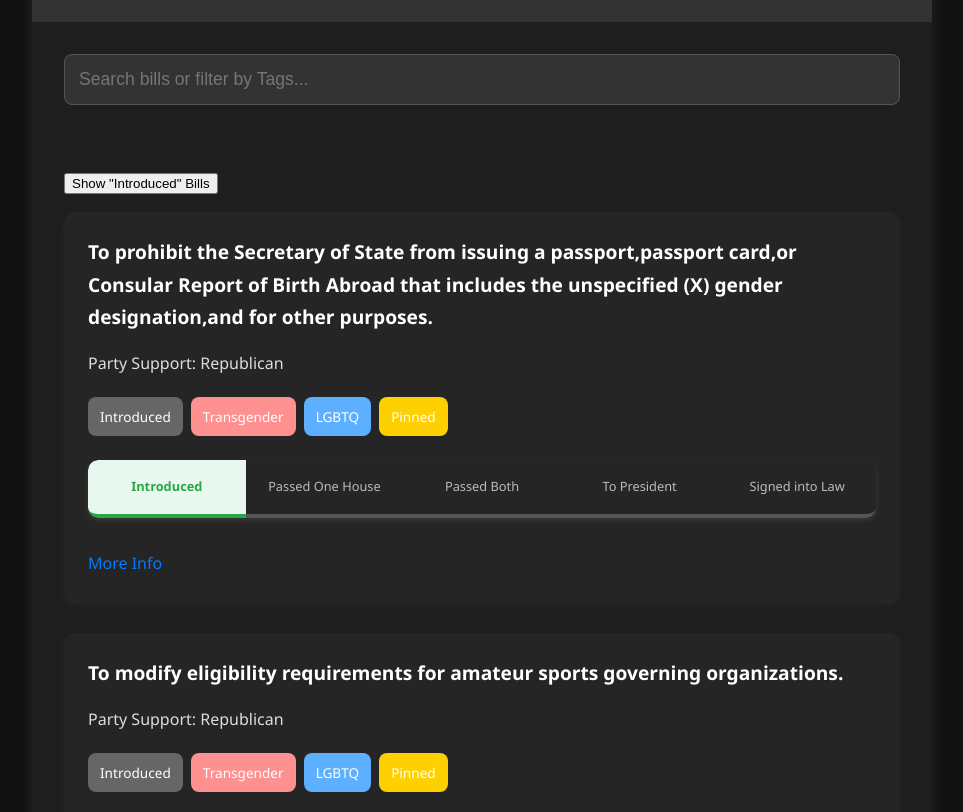
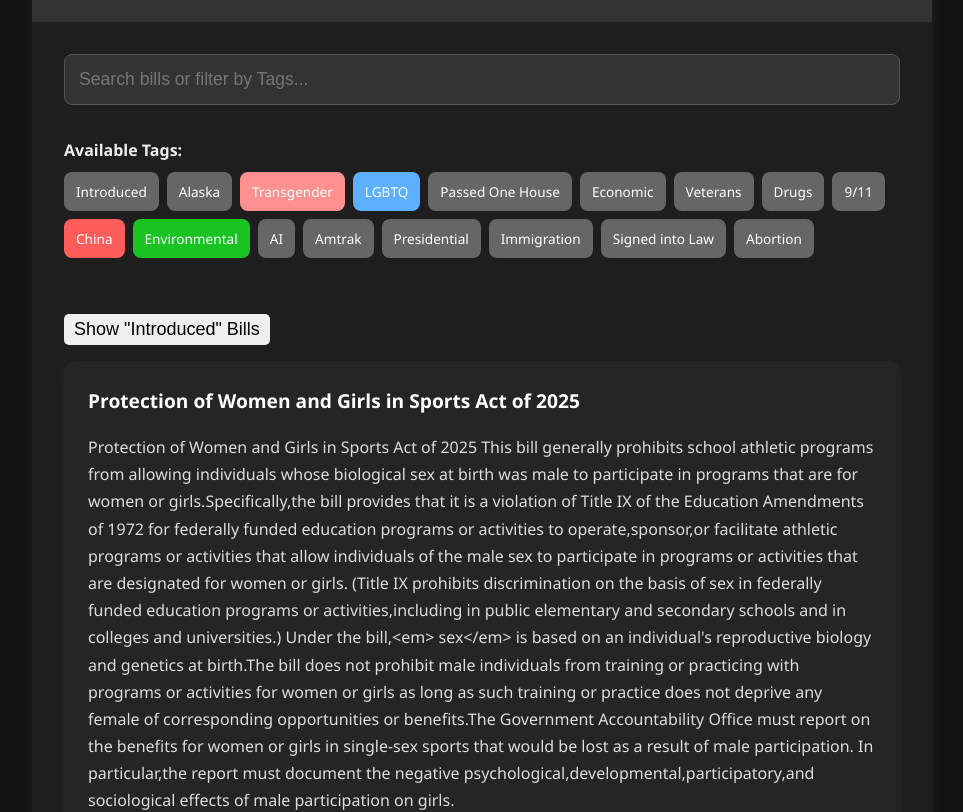
Before and after one commit to GeneVat/congress, a React (Vite) app: page / in a window 1280 px wide. Shown: the part 140-952 px from the top of the page, without its empty margins (158-1121 px from the left). Built offline with nearby package versions, Linux system fonts and the light colour scheme.

Commit message:
UI update

```diff
--- a/src/App.css
+++ b/src/App.css
@@ -428,4 +428,16 @@
     font-size: 0.7rem;
     padding: 0.5rem;
   }
+
 }
+.available-tags{
+margin-bottom: 1.5rem;
+}
+.toggle-button {
+  font-size: 18px; /* Adjust font size to make the text larger */
+  padding: 5px 10px; /* Increase padding to make the button bigger */
+  border: none; /* Remove border */
+  border-radius: 5px; /* Optional: make the corners rounded */
+  cursor: pointer; /* Change cursor on hover */
+  transition: background-color 0.3s ease; /* Smooth color change on hover */
+}
--- a/src/App.jsx
+++ b/src/App.jsx
@@ -7,22 +7,24 @@
   const [bills, setBills] = useState([]);
   const [searchInput, setSearchInput] = useState('');
   const [filterChips, setFilterChips] = useState([]);
-  const [availableFilters, setAvailableFilters] = useState([]);
   const [availableTags, setAvailableTags] = useState([]);
   const [showIntroduced, setShowIntroduced] = useState(false); // For toggling "Introduced" tags
   const [currentPage, setCurrentPage] = useState(1);
   const [billsPerPage] = useState(20); // Number of bills to show per page
   const steps = billsData.getSteps();
 
+  // Hardwired tags that should not show up or be selectable
+  const excludedTags = ['Pinned']; // Add tags that should be hidden here
+
   useEffect(() => {
     const getBills = async () => {
       await fetchBills();
       setBills(billsData.getBills());
 
-      // Extract all unique tags from the bills
+      // Extract all unique tags from the bills, excluding hardwired tags
       const allTags = billsData.getBills().reduce((acc, bill) => {
         bill.tags.forEach(tag => {
-          if (!acc.includes(tag)) {
+          if (!acc.includes(tag) && !excludedTags.includes(tag)) {
             acc.push(tag);
           }
         });
@@ -46,13 +48,13 @@
     setSearchInput(event.target.value);
   };
 
+  // Updated filter logic to ensure all filters must be met
   const filteredBills = bills.filter((bill) => {
     const matchesSearchTerm = bill.title.toLowerCase().includes(searchInput.toLowerCase()) ||
       bill.summary.toLowerCase().includes(searchInput.toLowerCase());
 
-    const matchesFilters = filterChips.length === 0 ||
-      filterChips.includes(bill.filter) ||
-      bill.tags.some(tag => filterChips.includes(tag));
+    // Check if bill has all selected filter tags
+    const matchesFilters = filterChips.length === 0 || filterChips.every(chip => bill.tags.includes(chip));
 
     // Ensure pinned bills are always shown, even if Introduced is hidden
     const matchesIntroducedTag = (showIntroduced || !bill.tags.includes('Introduced')) || bill.tags.includes('Pinned');
@@ -63,7 +65,7 @@
   const getFilteredSuggestions = () => {
     const inputValue = searchInput.trim().toLowerCase();
     const inputLength = inputValue.length;
-    return inputLength === 0 ? [] : [...availableFilters, ...availableTags].filter(
+    return inputLength === 0 ? [] : availableTags.filter(
       (filter) => filter.toLowerCase().slice(0, inputLength) === inputValue
     );
   };
@@ -78,10 +80,20 @@
   };
 
   // Sort the bills such that pinned ones are at the top
+  // Pinned bills are still at the top but now we sort by the `steps` order for all bills
   const sortedBills = filteredBills.sort((a, b) => {
     const aIsPinned = a.tags.includes('Pinned');
     const bIsPinned = b.tags.includes('Pinned');
-    return bIsPinned - aIsPinned; // Place pinned bills at the top
+    if (aIsPinned && !bIsPinned) {
+      return -1; // Pinned bills come first
+    } else if (!aIsPinned && bIsPinned) {
+      return 1; // Pinned bills come first
+    }
+
+    // If both are pinned or both are not pinned, compare by step
+    const stepIndexA = steps.indexOf(a.currentStep);
+    const stepIndexB = steps.indexOf(b.currentStep);
+    return stepIndexB - stepIndexA; // Sort by step in reverse order (farther along in process comes first)
   });
 
   const toggleIntroduced = () => setShowIntroduced(!showIntroduced);
@@ -135,7 +147,7 @@
             </ul>
           )}
         </div>
-
+  {/* Display Available Tags at the Top */}            <div className="available-tags">           <strong>Available Tags:</strong>           {availableTags.length > 0 && (             <div className="tags">               {availableTags.map((tag, index) => (                 <span                   key={index}                   className={`tag tag-${tag.toLowerCase().replace(/\s+/g, '-')}`}                   onClick={() => handleChipClick(tag)}                 >                   {tag}                 </span>               ))}             </div>           )}         </div>
         {/* Filter Chips */}
         <div className="filter-chips">
           {filterChips.map((chip) => (
```
